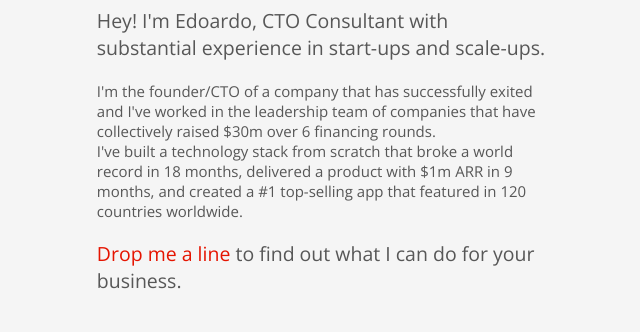
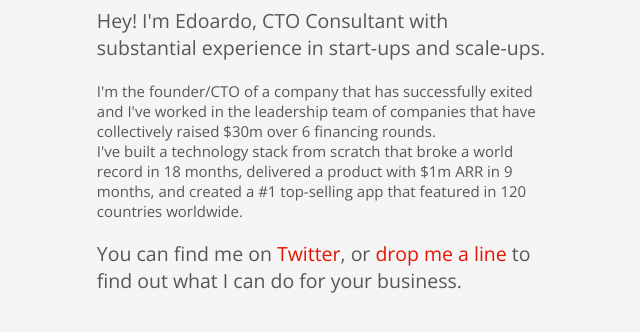
Before and after one commit to edoardoturelli/edoardoturelli-ws, a plain HTML site: page index.html in a window 1280 px wide. Shown: the part 156-488 px from the top of the page, without its empty margins (164-804 px from the left). Drawn offline with nearby package versions, Linux system fonts and the light colour scheme.

Commit message:
Update index.html

```diff
--- a/index.html
+++ b/index.html
@@ -40,6 +40,7 @@
 
 
             <p class="highlight">
+		    You can find me on <a href="https://twitter.com/edoardoturelli">Twitter</a>, or
 
 
 <script type="text/javascript">
@@ -56,7 +57,7 @@ var encryptedemail_id77='' //variable to contain encrypted email
 for (var i=0; i<emailriddlerarray.length; i++)
  encryptedemail_id77+=String.fromCharCode(emailriddlerarray[i])
 
-document.write("<a href='mailto:"+encryptedemail_id77+"'>Drop me a line</a> to find out what I can do for your business.")
+document.write("<a href='mailto:"+encryptedemail_id77+"'>drop me a line</a> to find out what I can do for your business.")
 
 /*]]>*/
 </script>
```
